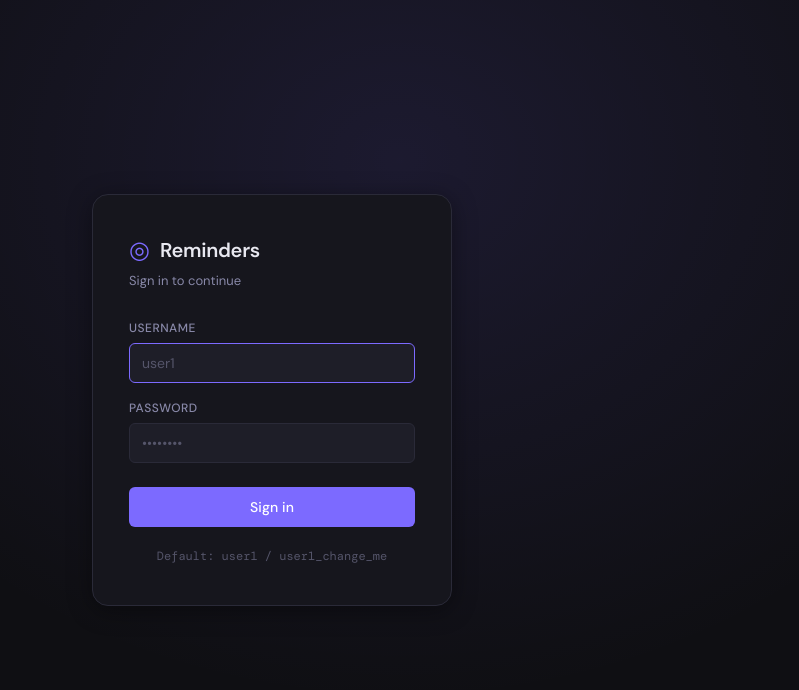
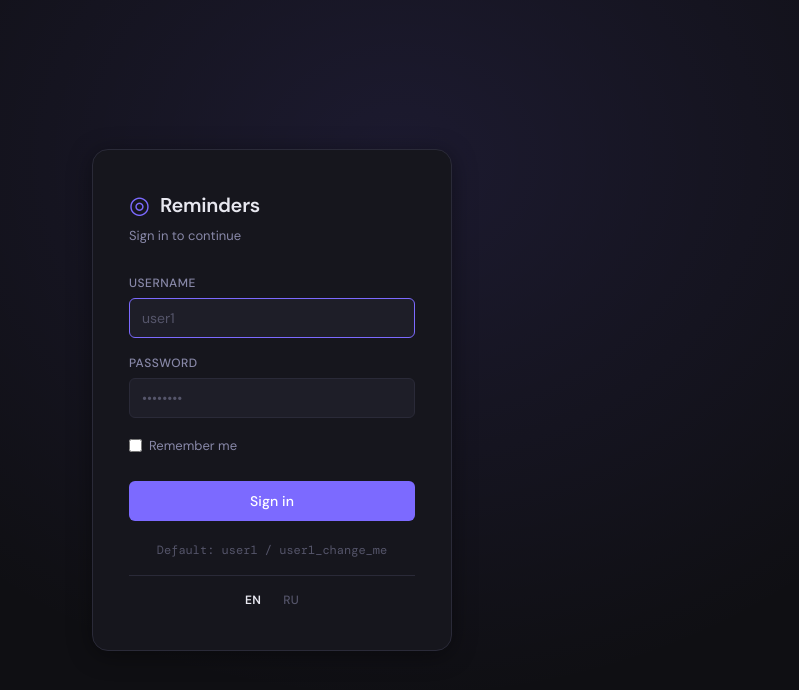
Before and after one commit to mordanov/family-reminders, a React (Vite) app in the folder frontend/: page /login in a window 1280 px wide. Shown: the top 690 px of the page, without its empty margins (368-1167 px from the left). Built offline with nearby package versions, Linux system fonts and the light colour scheme.

Commit message:
remember_me function

```diff
--- a/frontend/src/api/client.js
+++ b/frontend/src/api/client.js
@@ -1,4 +1,5 @@
 import axios from 'axios'
+import { clearRememberCookies } from '../utils/cookies'
 
 const api = axios.create({
   baseURL: '/api/v1',
@@ -15,6 +16,7 @@ api.interceptors.response.use(
   (err) => {
     if (err.response?.status === 401) {
       localStorage.removeItem('token')
+      clearRememberCookies()
       window.location.href = '/login'
     }
     return Promise.reject(err)
@@ -22,10 +24,11 @@ api.interceptors.response.use(
 )
 
 // Auth
-export const login = (username, password) => {
+export const login = (username, password, rememberMe = false) => {
   const form = new FormData()
   form.append('username', username)
   form.append('password', password)
+  form.append('remember_me', rememberMe ? 'true' : 'false')
   return api.post('/auth/login', form)
 }
 export const register = (data) => api.post('/auth/register', data)
--- a/frontend/src/i18n/en.json
+++ b/frontend/src/i18n/en.json
@@ -16,6 +16,7 @@
     "username": "Username",
     "usernamePlaceholder": "user1",
     "password": "Password",
+    "rememberMe": "Remember me",
     "submit": "Sign in",
     "submitting": "Signing in…",
     "error": "Invalid credentials",
--- a/frontend/src/i18n/ru.json
+++ b/frontend/src/i18n/ru.json
@@ -16,6 +16,7 @@
     "username": "Имя пользователя",
     "usernamePlaceholder": "user1",
     "password": "Пароль",
+    "rememberMe": "Запомнить меня",
     "submit": "Войти",
     "submitting": "Вход…",
     "error": "Неверные данные",
--- a/frontend/src/pages/LoginPage.jsx
+++ b/frontend/src/pages/LoginPage.jsx
@@ -8,16 +8,23 @@ import styles from './LoginPage.module.css'
 export default function LoginPage() {
   const [username, setUsername] = useState('')
   const [password, setPassword] = useState('')
+  const [rememberMe, setRememberMe] = useState(() => localStorage.getItem('remember_me') === 'true')
   const [loading, setLoading] = useState(false)
   const { login } = useAuthStore()
   const navigate = useNavigate()
-  const { t } = useTranslation()
+  const { t, i18n } = useTranslation()
+
+  const switchLang = (l) => {
+    i18n.changeLanguage(l)
+    localStorage.setItem('lang', l)
+  }
 
   const handleSubmit = async (e) => {
     e.preventDefault()
+    localStorage.setItem('remember_me', String(rememberMe))
     setLoading(true)
     try {
-      await login(username, password)
+      await login(username, password, rememberMe)
       navigate('/tasks')
     } catch {
       toast.error(t('login.error'))
@@ -57,11 +64,31 @@ export default function LoginPage() {
               required
             />
           </div>
+          <label className={styles.rememberRow}>
+            <input
+              type="checkbox"
+              checked={rememberMe}
+              onChange={(e) => setRememberMe(e.target.checked)}
+            />
+            <span>{t('login.rememberMe')}</span>
+          </label>
           <button className={styles.btn} type="submit" disabled={loading}>
             {loading ? t('login.submitting') : t('login.submit')}
           </button>
         </form>
         <p className={styles.hint}>{t('login.hint')}</p>
+        <div className={styles.langRow}>
+          {['en', 'ru'].map((l) => (
+            <button
+              key={l}
+              type="button"
+              className={`${styles.langBtn} ${i18n.language === l ? styles.langBtnActive : ''}`}
+              onClick={() => switchLang(l)}
+            >
+              {l.toUpperCase()}
+            </button>
+          ))}
+        </div>
       </div>
     </div>
   )
--- a/frontend/src/pages/LoginPage.module.css
+++ b/frontend/src/pages/LoginPage.module.css
@@ -95,6 +95,41 @@
 .btn:hover { background: var(--accent-hover); }
 .btn:disabled { opacity: 0.6; cursor: not-allowed; }
 
+.rememberRow {
+  display: flex;
+  align-items: center;
+  width: 100%;
+  gap: 0.5rem;
+  font-size: 13px;
+  color: var(--text-muted);
+  cursor: pointer;
+  padding: 2px 0;
+}
+.rememberRow input[type="checkbox"] { flex-shrink: 0; }
+.rememberRow span { flex: 1; }
+
+.langRow {
+  display: flex;
+  justify-content: center;
+  gap: 6px;
+  margin-top: 16px;
+  padding-top: 14px;
+  border-top: 1px solid var(--border);
+}
+.langBtn {
+  background: none;
+  border: none;
+  cursor: pointer;
+  font-size: 12px;
+  color: var(--text-faint);
+  padding: 2px 8px;
+  border-radius: 4px;
+  font-weight: 500;
+  letter-spacing: 0.3px;
+}
+.langBtn:hover { color: var(--text); background: var(--bg-elevated); }
+.langBtnActive { color: var(--text); font-weight: 700; }
+
 .hint {
   margin-top: 20px;
   color: var(--text-faint);
--- a/frontend/src/store/authStore.js
+++ b/frontend/src/store/authStore.js
@@ -1,22 +1,42 @@
 import { create } from 'zustand'
+import { COOKIE_TOKEN, setCookie, getCookie, clearRememberCookies } from '../utils/cookies'
 import { getMe, getSettings, login as apiLogin } from '../api/client'
+
+const REMEMBER_EXPIRE_DAYS = 30
+
+const initToken = () => {
+  const stored = localStorage.getItem('token')
+  if (stored) return stored
+  const fromCookie = getCookie(COOKIE_TOKEN)
+  if (fromCookie) {
+    localStorage.setItem('token', fromCookie)
+    return fromCookie
+  }
+  return null
+}
 
 const useAuthStore = create((set, get) => ({
   user: null,
   settings: { timezone: 'UTC' },
-  token: localStorage.getItem('token'),
+  token: initToken(),
   loading: true,
 
-  login: async (username, password) => {
-    const resp = await apiLogin(username, password)
+  login: async (username, password, rememberMe = false) => {
+    const resp = await apiLogin(username, password, rememberMe)
     const token = resp.data.access_token
     localStorage.setItem('token', token)
+    if (rememberMe) {
+      setCookie(COOKIE_TOKEN, token, REMEMBER_EXPIRE_DAYS)
+    } else {
+      clearRememberCookies()
+    }
     set({ token })
     await get().fetchMe()
   },
 
   logout: () => {
     localStorage.removeItem('token')
+    clearRememberCookies()
     set({ user: null, token: null })
   },
 
--- /dev/null
+++ b/frontend/src/utils/cookies.js
@@ -0,0 +1,15 @@
+export const COOKIE_TOKEN = 'remembered_token'
+
+export const setCookie = (name, value, days) => {
+  const expires = new Date(Date.now() + days * 864e5).toUTCString()
+  document.cookie = `${name}=${encodeURIComponent(value)}; expires=${expires}; path=/; SameSite=Strict`
+}
+
+export const getCookie = (name) => {
+  const match = document.cookie.match(new RegExp(`(?:^|; )${name}=([^;]*)`))
+  return match ? decodeURIComponent(match[1]) : null
+}
+
+export const clearRememberCookies = () => {
+  document.cookie = `${COOKIE_TOKEN}=; expires=Thu, 01 Jan 1970 00:00:00 GMT; path=/`
+}
```
Also changed, not shown: 2 other files (tests, documents, lock files or other folders).
